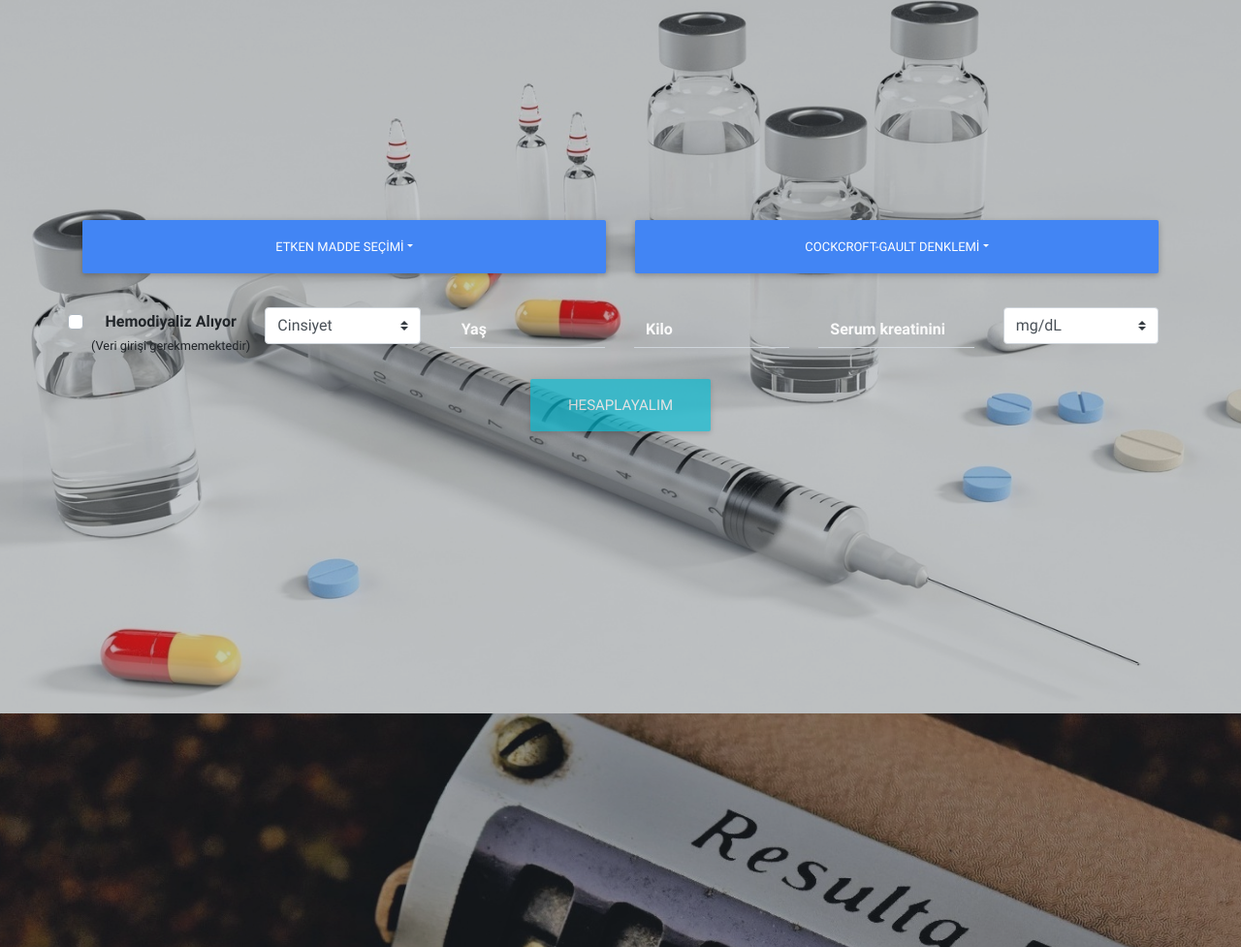
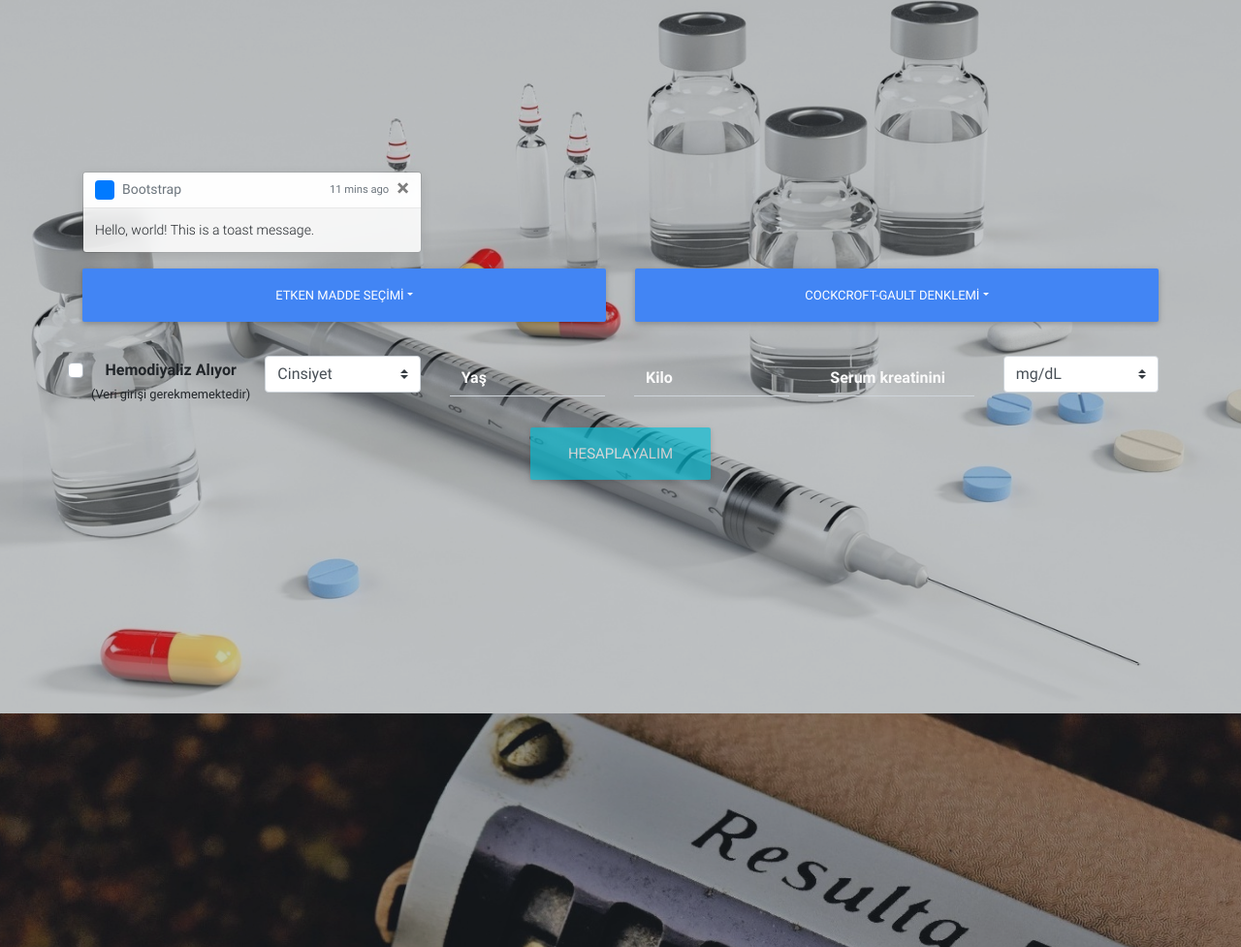
Before and after one commit to mulgey/PR_FrontEnd, a plain HTML site: page calculator.html in a window 1280 px wide. Shown: the part 864-1841 px from the top of the page at 97% size. Drawn offline with Linux system fonts and the light colour scheme.

Commit message:
daily imp

```diff
--- a/calculator.html
+++ b/calculator.html
@@ -102,6 +102,25 @@
       <!-- Content -->
       <div class="container">
         <div class="row">
+          <div class="col">
+            <div class="toast" role="alert" aria-live="assertive" data-autohide="false" aria-atomic="true">
+              <div class="toast-header">
+                <svg class=" rounded mr-2" width="20" height="20" xmlns="http://www.w3.org/2000/svg" preserveAspectRatio="xMidYMid slice"
+                  focusable="false" role="img">
+                  <rect fill="#007aff" width="100%" height="100%" /></svg>
+                <strong class="mr-auto">Bootstrap</strong>
+                <small class="text-muted">11 mins ago</small>
+                <button type="button" class="ml-2 mb-1 close" data-dismiss="toast" aria-label="Close">
+                  <span aria-hidden="true">&times;</span>
+                </button>
+              </div>
+              <div class="toast-body">
+                Hello, world! This is a toast message.
+              </div>
+            </div>
+          </div>
+        </div>
+        <div class="row mt-3">
           <!--Dropdown primary-->
           <div class="col">
             <!--Dropdown primary-->
@@ -361,7 +380,6 @@
     <!-- Mask & flexbox options-->
     <div class="mask rgba-stylish-light flex-center align-items-center text-center">
       <!-- Content -->
-
       <div class="container">
         <div class="row">
           <div class="col">
@@ -370,7 +388,7 @@
         </div>
         <div class="row">
           <div class="col">
-            <button class="btn-cyan btn-lg rounded-pill mt-2" style="display: none;" id="reload"><i class="fas fa-redo"></i></button>
+            <button class="btn btn-cyan rounded-pill mt-2" style="padding: 1rem 2rem; display: none;" id="reload">Yeni Hesaplama<i class="fas fa-redo pl-1"></i></button>
           </div>
         </div>
       </div>
@@ -398,6 +416,9 @@
   <script>
   // Animations init
   new WOW().init();
+
+  $('.toast').toast('show');
+
   </script>
 
   <script>
```
